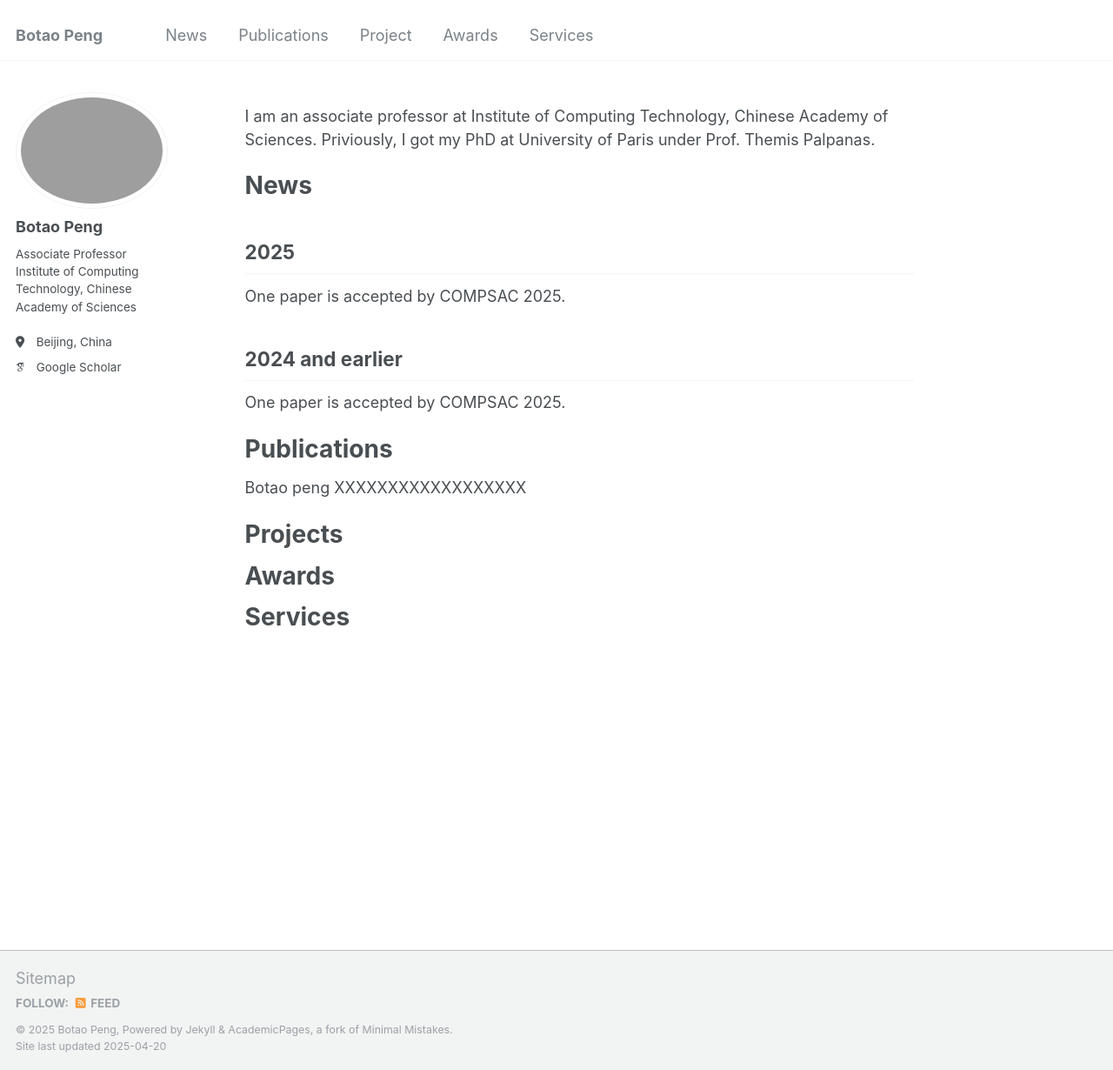
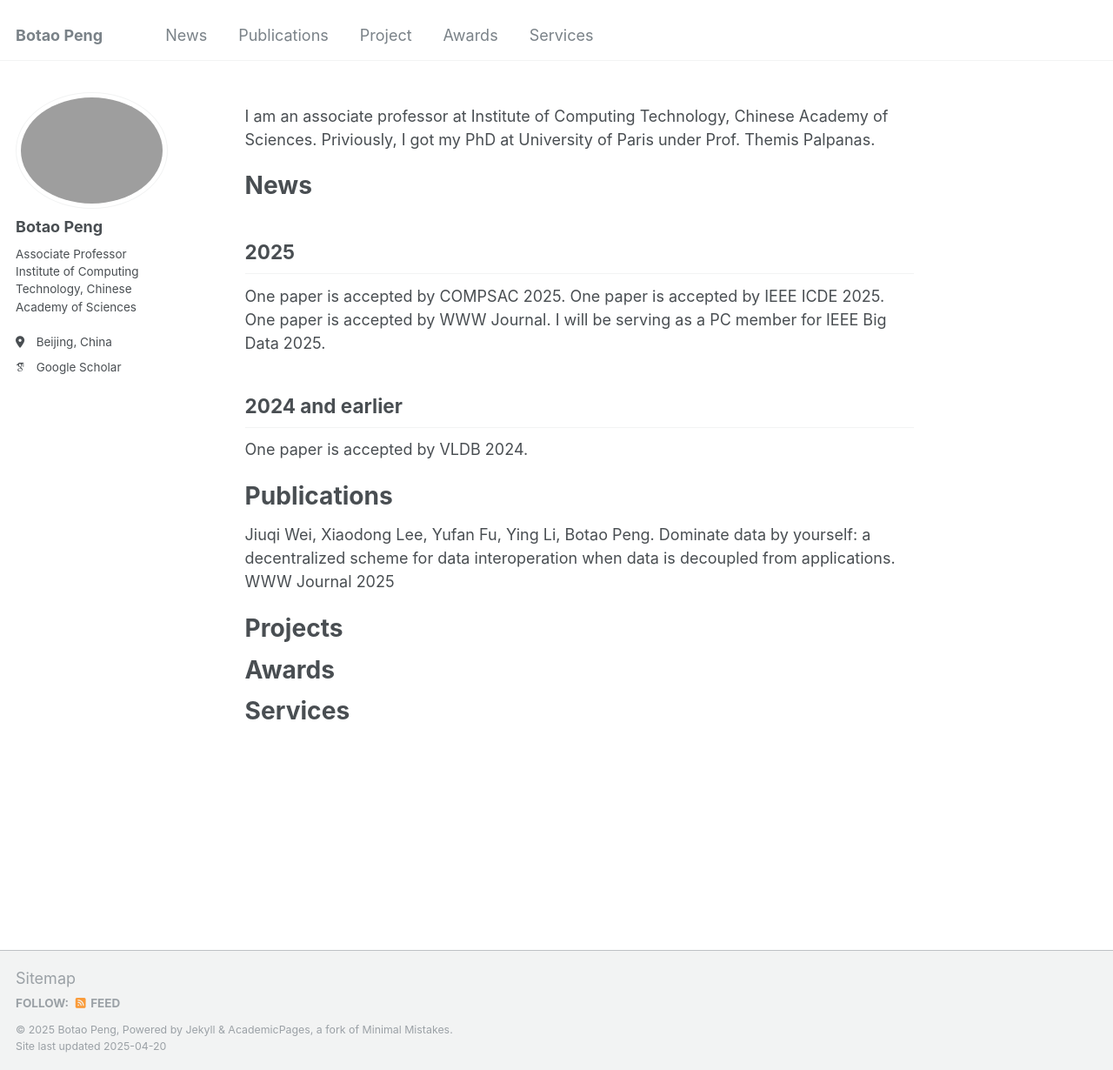
Before and after one commit to BotaoPENG/botaopeng.github.io, a Jekyll site: the page built from _pages/about.md, in a window 1280 px wide and 1230 px high. Shown: the whole window at 87% size. Built offline with Jekyll 4.4.1, drawn with Linux system fonts in a browser that asks for light colours; some web fonts are replaced.

Commit message:
Update about.md

```diff
--- a/_pages/about.md
+++ b/_pages/about.md
@@ -11,18 +11,21 @@ Priviously, I got my PhD at University of Paris under Prof. Themis Palpanas.
 
 # News {#news}
 
-
 ## 2025
 
 One paper is accepted by COMPSAC 2025.
+One paper is accepted by IEEE ICDE 2025.
+One paper is accepted by WWW Journal.
+I will be serving as a PC member for IEEE Big Data 2025.
+
 
 ## 2024 and earlier
 
-One paper is accepted by COMPSAC 2025.
+One paper is accepted by VLDB 2024.
 
 # Publications {#publications}
 
-Botao peng XXXXXXXXXXXXXXXXXX
+Jiuqi Wei, Xiaodong Lee, Yufan Fu, Ying Li, Botao Peng. Dominate data by yourself: a decentralized scheme for data interoperation when data is decoupled from applications. WWW Journal 2025
 
 # Projects {#projects}
 
```
